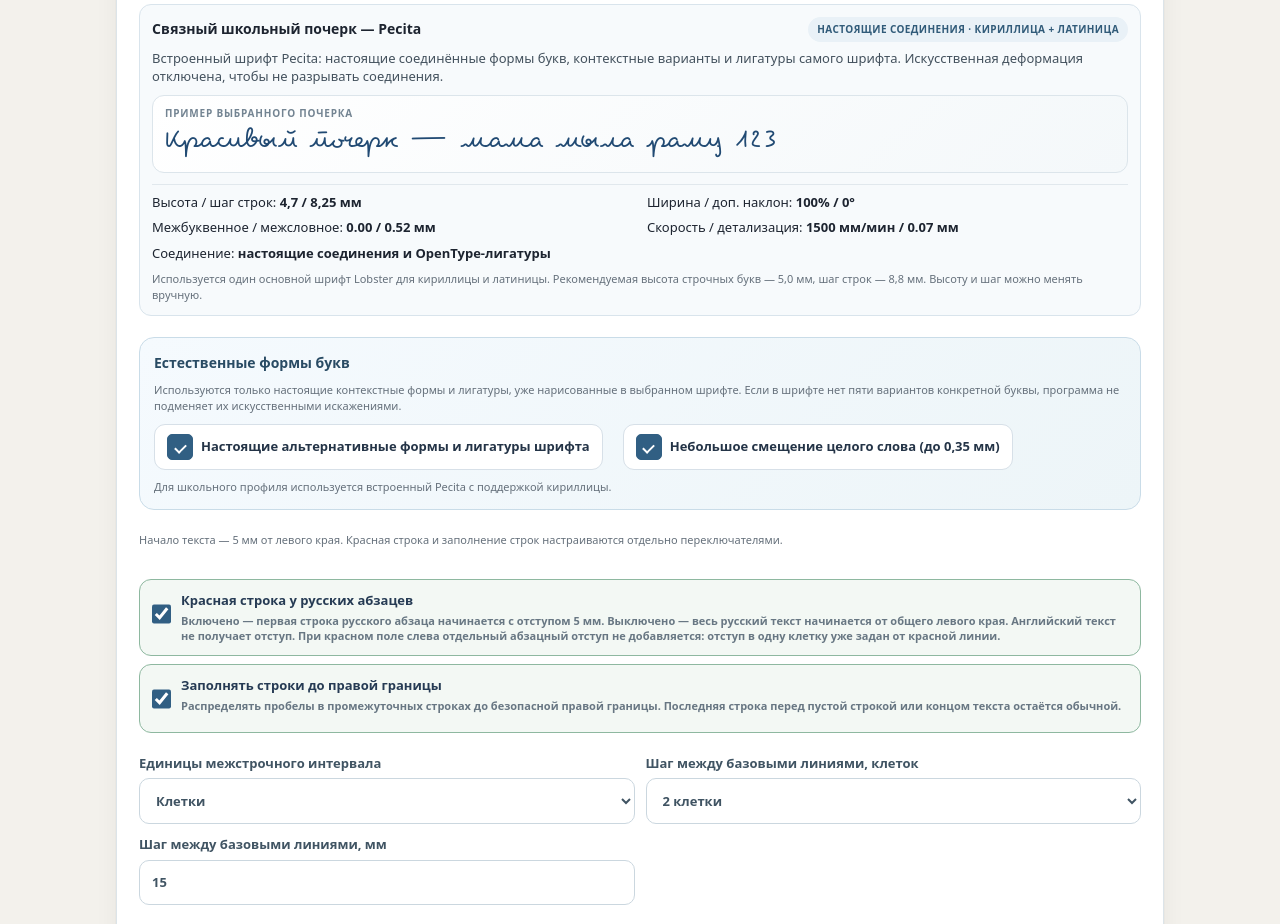
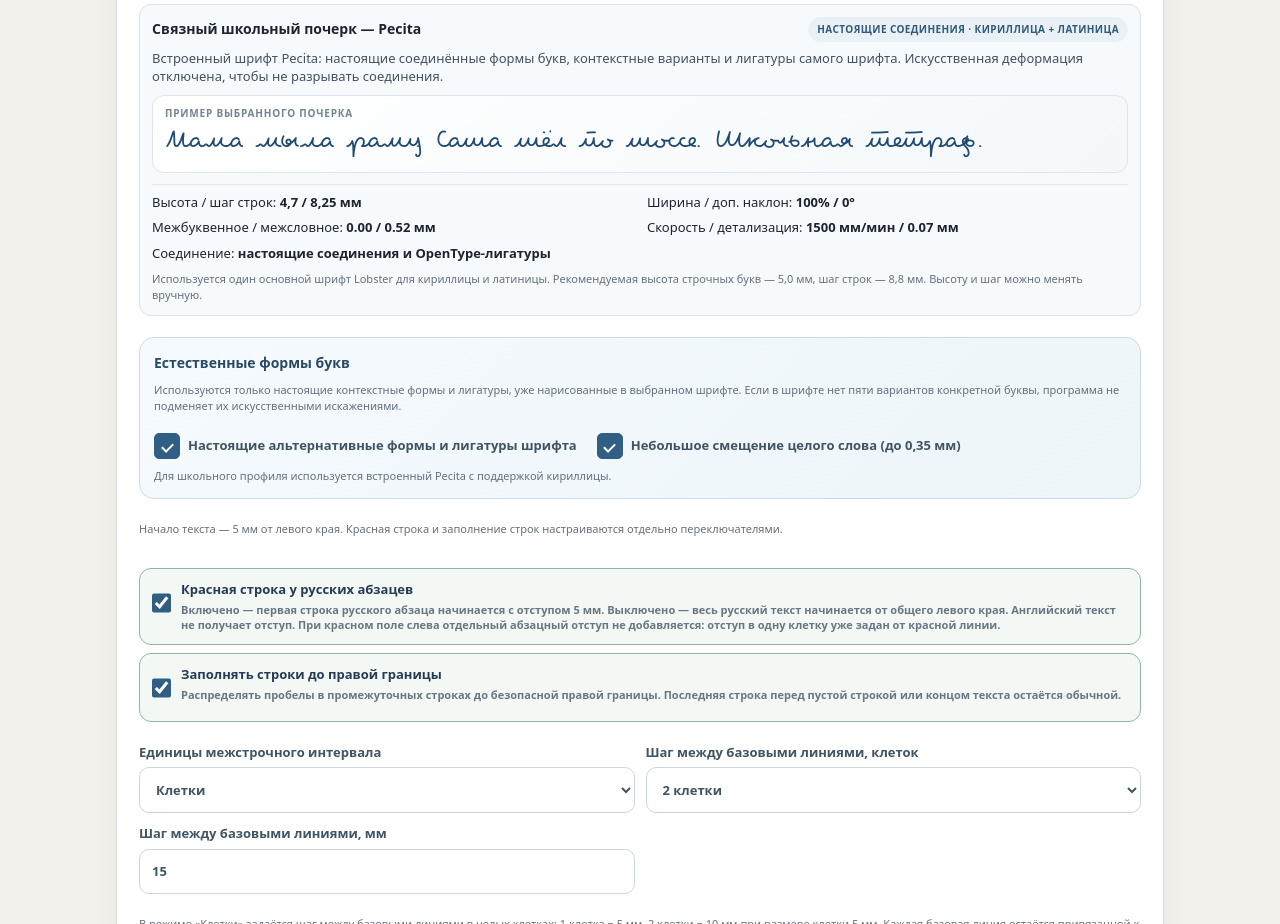
Before and after one commit to ewik100/Bambu-HandWrite, a plain HTML site: page index.html in a window 1280 px wide. Shown: the part 1420-2344 px from the top of the page. Drawn offline with Linux system fonts and the light colour scheme; a web font is replaced by a local one.

```diff
--- a/index.html
+++ b/index.html
@@ -210,7 +210,7 @@ textarea{line-height:1.55;resize:vertical}
 .variation-demo{margin-top:12px;padding:12px;border:1px solid #cbd5e1;border-radius:12px;background:#f8fafc;color:#1e293b}.variation-demo> b{display:block;margin-bottom:8px}.variation-demo-row{display:grid;grid-template-columns:76px 1fr;align-items:center;gap:8px;padding:4px 0;border-top:1px solid #e2e8f0}.variation-demo-row small{color:#64748b}.variation-demo-text{display:block;white-space:nowrap;overflow:hidden;color:#173b72;font-family:cursive;font-size:21px;font-feature-settings:'liga' 1,'clig' 1,'calt' 1,'dlig' 1}
 
 /* Calm, consistent controls: remove browser red/blue checkbox defaults. */
-#lobsterExtras label{display:flex!important;align-items:center;gap:10px;padding:9px 12px;margin:0!important;border:1px solid #d7e0e8;border-radius:11px;background:#fff;color:#243447;font-size:13px;line-height:1.35;cursor:pointer}
+#glyphAlternates label{display:flex!important;align-items:center;gap:10px;padding:9px 12px;margin:0!important;border:1px solid #d7e0e8;border-radius:11px;background:#fff;color:#243447;font-size:13px;line-height:1.35;cursor:pointer}
 #lobsterExtras input[type=checkbox]{appearance:none;-webkit-appearance:none;flex:0 0 19px;width:19px;height:19px;min-width:19px;min-height:19px;margin:0;border:1.6px solid #8293a3;border-radius:5px;background:#fff;display:grid;place-content:center;cursor:pointer}
 #lobsterExtras input[type=checkbox]::before{content:"";width:9px;height:5px;border-left:2px solid #fff;border-bottom:2px solid #fff;transform:rotate(-45deg) scale(0);transform-origin:center;transition:transform .12s}
 #lobsterExtras input[type=checkbox]:checked{background:#315f83;border-color:#315f83}
@@ -669,7 +669,7 @@ function refreshFontMetrics(){
   sample.style.fontFamily=familyCss+',cursive';
   sample.style.fontFeatureSettings=$('letterVariety')?.checked?'"calt" 1,"liga" 1,"clig" 1,"dlig" 1,"aalt" 1,"salt" 1':'"calt" 0,"liga" 0,"clig" 0,"dlig" 0,"aalt" 0,"salt" 0';
   sample.style.fontVariantLigatures=$('letterVariety')?.checked?'common-ligatures contextual':'none';
-  sample.textContent='Красивый почерк — мама мыла раму. 123';
+  sample.textContent='Мама мыла раму. Саша шёл по шоссе. Школьная тетрадь.';
   sample.style.fontSynthesis='none';
   void sample.offsetWidth;
   if(document.fonts?.load)document.fonts.load('24px '+familyCss,sample.textContent).then(()=>{void sample.offsetWidth}).catch(()=>{});
```
